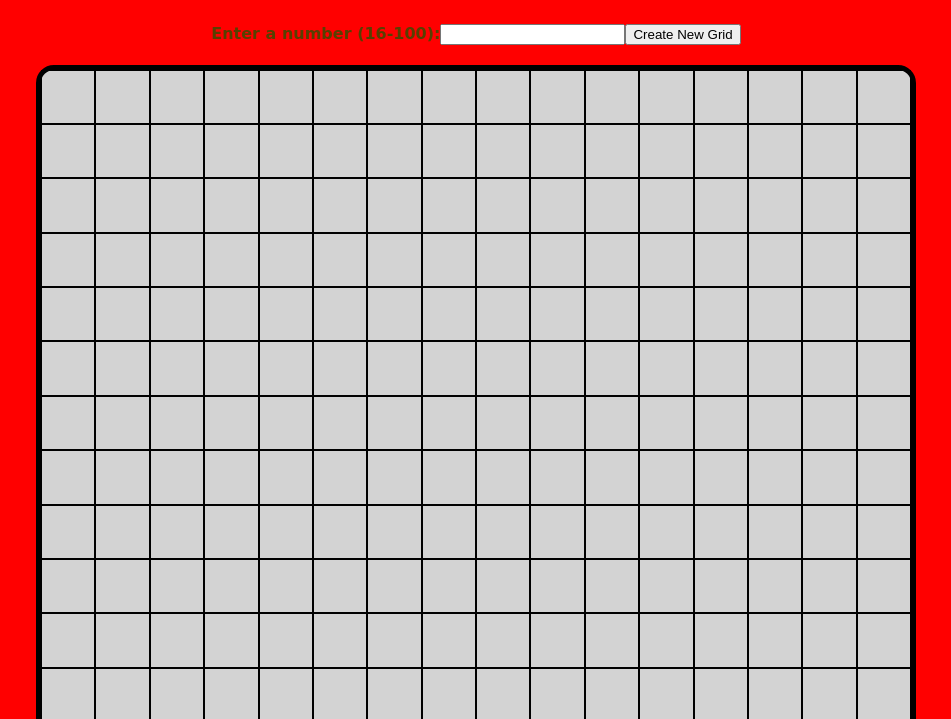
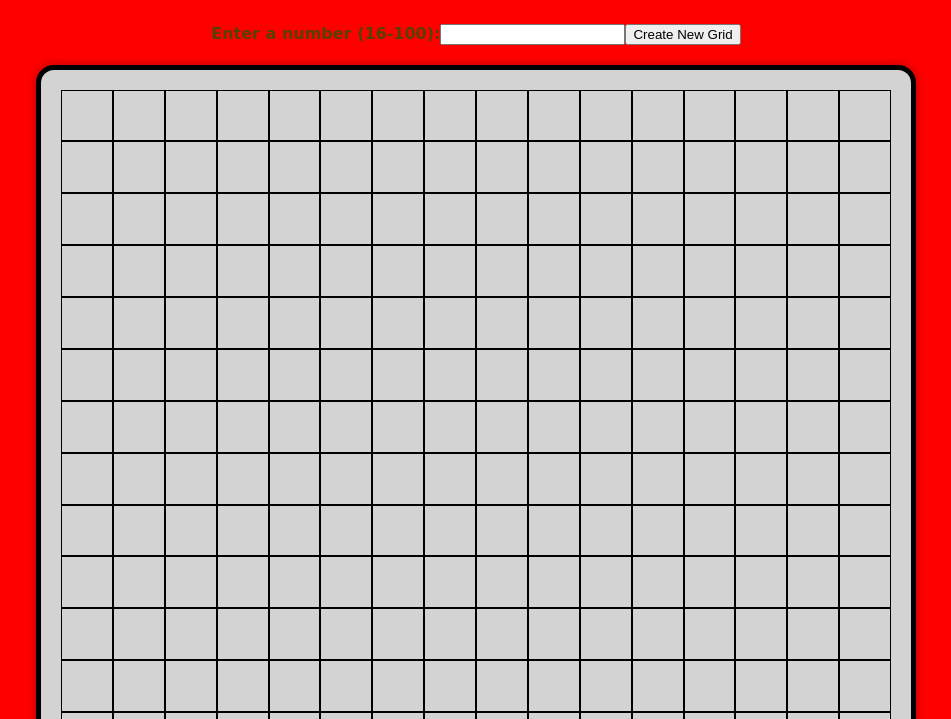
Before and after one commit to g-melling/etch-a-sketch, a plain HTML site: page etch-a-sketch.html in a window 1280 px wide. Shown: the part 76-795 px from the top of the page, without its empty margins (164-1115 px from the left). Drawn offline with Linux system fonts and the light colour scheme.

Commit message:
CSS properties added

```diff
--- a/etch-a-sketch.css
+++ b/etch-a-sketch.css
@@ -26,4 +26,6 @@ form {
     border: 5px solid black;
     border-radius: 18px;
     background-color: lightgray;
+    box-shadow: 0 0 10px rgba(0, 0, 0, 0.3);
+    padding: 20px;
 }
```
